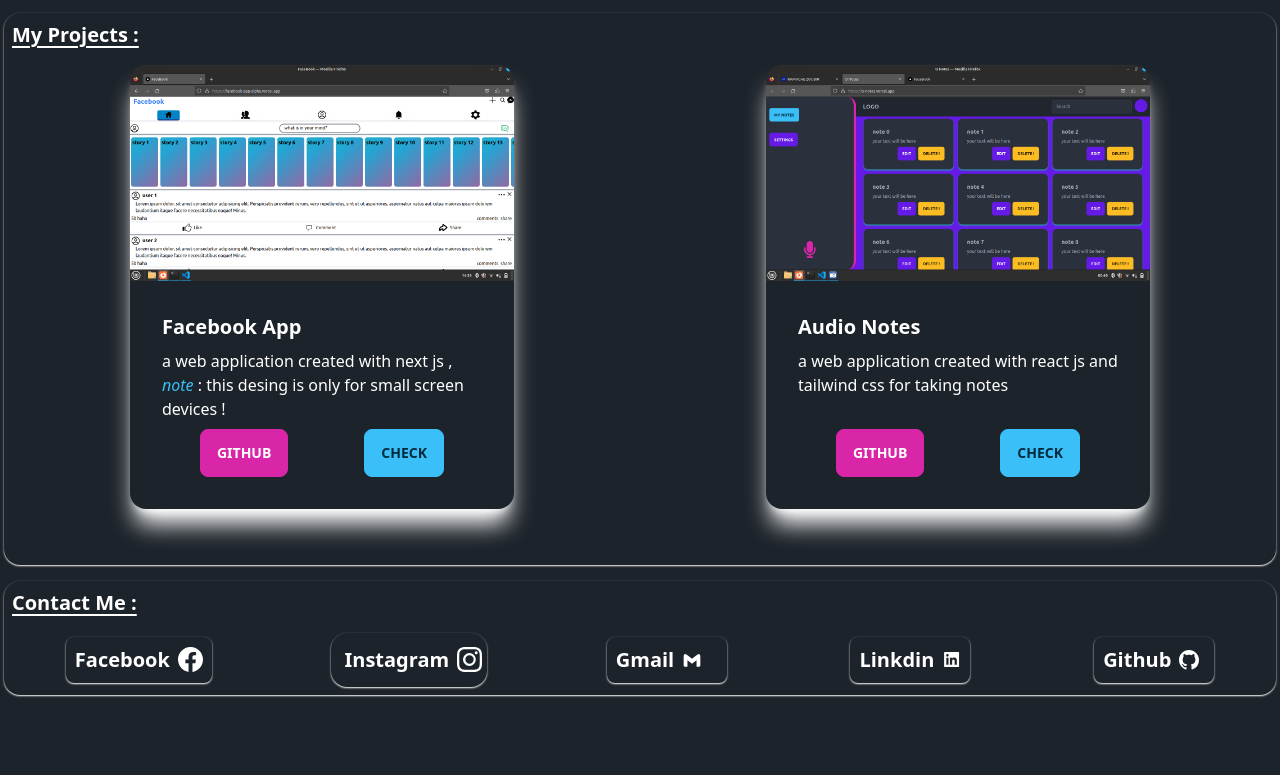
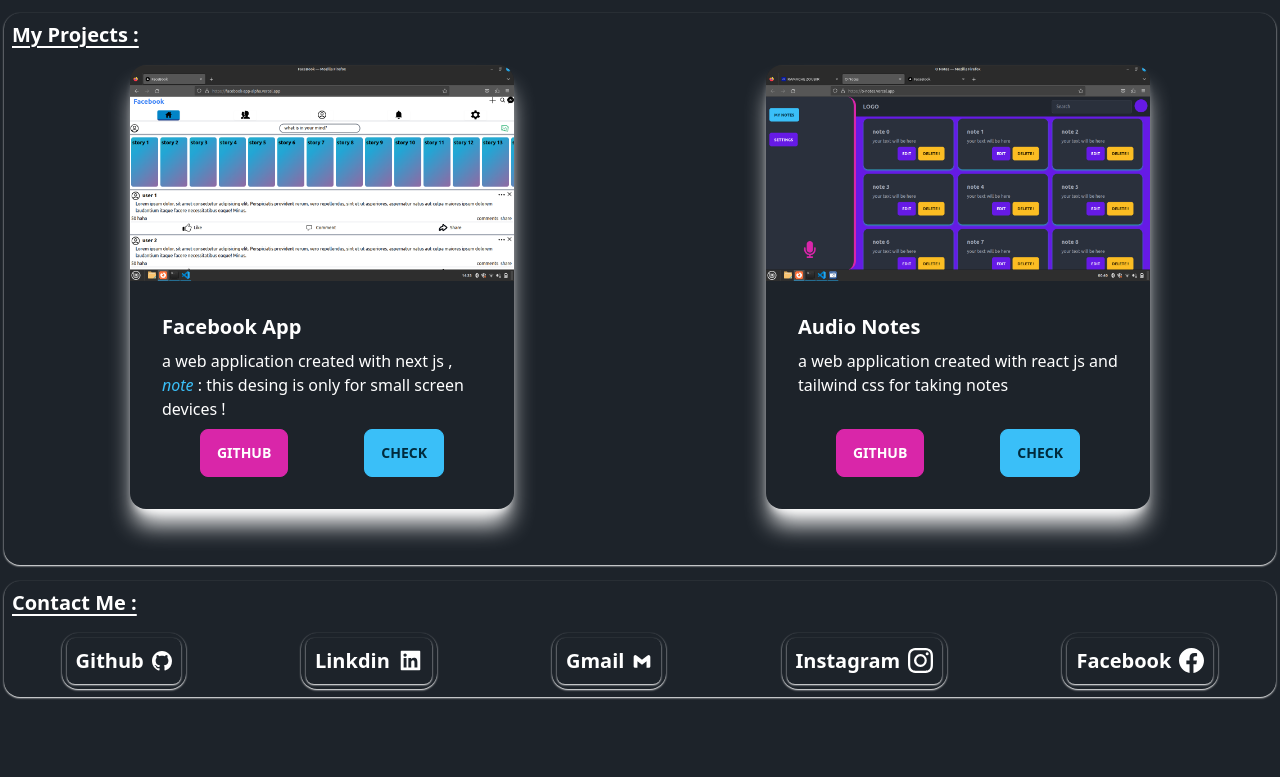
Before and after one commit to Zoubir-Ramache/portfolio, a Next.js app: page / in a window 1280 px wide. Shown: the part 1163-1940 px from the top of the page. Built offline with nearby package versions, Linux system fonts and the light colour scheme.

Commit message:
refactor Contact component

```diff
--- a/app/App.tsx
+++ b/app/App.tsx
@@ -1,38 +1,40 @@
-"use client"
-import { useEffect  } from "react"
-import { useStateContext } from "@/Context/FirstProvider"
-import { NavBar, Profile, MyProjects, ContactMe, AboutMe, Loading } from "@/components"
+"use client";
+import { useEffect } from "react";
+import { useStateContext } from "@/Context/FirstProvider";
+import {
+  NavBar,
+  Profile,
+  MyProjects,
+  ContactMe,
+  AboutMe,
+  Loading,
+} from "@/components";
 export default function App() {
-
-  const { ActiveNavbar, theme, setTheme, ActiveNavbarOnScroll, loading } = useStateContext()
-
-
+  const { ActiveNavbar, theme, setTheme, ActiveNavbarOnScroll, loading } =
+    useStateContext();
 
   useEffect(() => {
+    const currentTheme = localStorage.getItem("theme");
+    setTheme(currentTheme || "dark");
 
-    const currentTheme = localStorage.getItem('theme')
-    setTheme(currentTheme || 'dark')
-    ///////////////////////////////////////::
-
-    window.addEventListener('scroll', ActiveNavbarOnScroll)
-
-    }, [setTheme , ActiveNavbarOnScroll])
+    window.addEventListener("scroll", ActiveNavbarOnScroll);
+  }, [setTheme, ActiveNavbarOnScroll]);
 
   return (
     <>
       {loading && <Loading />}
-      <div data-theme={theme} className=" bg-base-100 overflow-hidden  font-sans text-primary-content ">
-
+      <div
+        data-theme={theme}
+        className=" bg-base-100 overflow-hidden  font-sans text-primary-content "
+      >
         {ActiveNavbar && <NavBar />}
         <Profile />
-        <div className='mt-24 '>
+        <div className="mt-24 ">
           <AboutMe />
           <MyProjects />
           <ContactMe />
         </div>
       </div>
     </>
-
-  )
-
+  );
 }
--- a/components/AboutMe.tsx
+++ b/components/AboutMe.tsx
@@ -1,27 +1,27 @@
-
-import Skills from './Skills'
-import {motion as m } from "framer-motion"
+import Skills from "./Skills";
+import { motion as m } from "framer-motion";
 function AboutMe() {
-
-
-
-
-
   return (
-    <m.main initial={{scaleX:.3}} whileInView={{scaleX:1}}  className=' card p-2   shadow-sm m-1 shadow-primary-content'>
-      <h1 id='AboutMe' className='card-title text-primary-content  underline  underline-offset-4 '>About me :</h1>
-      <article className=' inline-block font-semibold p-2 pl-8 text-primary-content  '>
-
+    <m.main
+      initial={{ scaleX: 0.3 }}
+      whileInView={{ scaleX: 1 }}
+      className=" card p-2   shadow-sm m-1 shadow-primary-content"
+    >
+      <h1
+        id="AboutMe"
+        className="card-title text-primary-content  underline  underline-offset-4 "
+      >
+        About me :
+      </h1>
+      <article className=" inline-block font-semibold p-2 pl-8 text-primary-content  ">
         <li>a web devloper from algeria</li>
         <li>student at the univercity of constantine</li>
         <li>20 years old</li>
 
-
-      <Skills/>
-
+        <Skills />
       </article>
     </m.main>
-  )
+  );
 }
 
-export default AboutMe
+export default AboutMe;
--- a/components/ContactMe.tsx
+++ b/components/ContactMe.tsx
@@ -1,47 +1,76 @@
-import { BsFacebook } from "react-icons/bs"
-import { BsInstagram } from "react-icons/bs"
-import { AiFillLinkedin } from "react-icons/ai"
-import { BsGithub } from "react-icons/bs"
-import { BiLogoGmail } from "react-icons/bi"
-import { motion as m, useScroll } from "framer-motion"
+import { BsFacebook , BsInstagram  , BsGithub} from "react-icons/bs";
+import { AiFillLinkedin } from "react-icons/ai";
+import { BiLogoGmail } from "react-icons/bi";
+import { motion as m, useScroll } from "framer-motion";
+import { IconType } from "react-icons";
+type props = {
+  name: string;
+  Icon: IconType;
+  link: string;
+};
 export default function ContactMe() {
-
-
-  const { scrollYProgress } = useScroll()
+  const { scrollYProgress } = useScroll();
 
   return (
-    <m.div style={{ scaleX: scrollYProgress }} className='  mb-20 font-sans card shadow-sm shadow-primary-content m-1 mt-4 p-2 capitalize'>
-      <h1 id='Contact' className='card-title text-primary-content underline underline-offset-4 '>Contact me : </h1>
-      <main className='flex gap-4 flex-wrap  justify-around mt-4'>
-        <div className='card p-1 '>
+    <m.div
+      style={{ scaleX: scrollYProgress }}
+      className="  mb-20 font-sans card shadow-sm shadow-primary-content m-1 mt-4 p-2 capitalize"
+    >
+      <h1
+        id="Contact"
+        className="card-title text-primary-content underline underline-offset-4 "
+      >
+        Contact me :
+      </h1>
+      <div className="flex gap-4 flex-wrap  justify-around mt-4">
+        {CONTACTS.map(({ name, Icon, link }) => (
+          <Contact name={name} link={link} Icon={Icon} key={link} />
+        ))}
+      </div>
+    </m.div>
+  );
+}
+const Contact = ({ name, Icon, link }: props) => (
+  <m.a
+    whileInView={{ scale: 1 }}
+    initial={{ scale: 0.6 }}
+    transition={{ delay: 0.1 }}
+    href={link}
+    target="_blank"
+    className="card p-1 btn-ghost shadow-sm shadow-primary-content items-center flex flex-row "
+    key={link}
+  >
+    <h1 className="card-title shadow-sm shadow-primary-content   text-primary-content btn-ghost p-2 rounded-lg">
+      {name} <Icon />
+    </h1>
+  </m.a>
+);
 
-          <m.a whileInView={{ scale: 1 }} initial={{ scale: .6 }} transition={{ delay: .1 }} href='https://www.facebook.com/zoubir.ramach' target='_blank' className=' shadow-sm shadow-primary-content  card-title text-primary-content   btn-ghost p-2 rounded-lg'>
-            facebook <BsFacebook size={25} />
-          </m.a>
-        </div>
-        <m.a whileInView={{ scale: 1 }} initial={{ scale: .6 }} transition={{ delay: .1 }} href='https://instagram.com/ramache_zoubir' target='_blank' className='card p-1 btn-ghost shadow-sm shadow-primary-content items-center flex flex-row '>
-          <h1 className=' card-title   text-primary-content  p-2 rounded-lg'>
-            instagram
-          </h1>
-          <BsInstagram className="inline-block" size={25} />
-        </m.a>
-        <m.a whileInView={{ scale: 1 }} initial={{ scale: .6 }} transition={{ delay: .1 }} href='mailto:ramachezoubir@gmail.com' target='_blank' className='card p-1  w-32'>
-          <h1 className='card-title shadow-sm shadow-primary-content  text-primary-content   btn-ghost p-2 rounded-lg'>
-            gmail <BiLogoGmail />
-          </h1>
-        </m.a>
-        <m.a whileInView={{ scale: 1 }} initial={{ scale: .6 }} transition={{ delay: .1 }} href='https://www.linkedin.com/in/zoubir-ramache-04189a25b' target='_blank' className='card p-1  w-32 '>
-          <h1 className='card-title shadow-sm shadow-primary-content   text-primary-content  btn-ghost p-2 rounded-lg'>
-            linkdin <AiFillLinkedin size={25} />
-          </h1>
-        </m.a>
-        <m.a whileInView={{ scale: 1 }} initial={{ scale: .6 }} transition={{ delay: .1 }} href='https://github.com/remmachezoubir' target='_blank' className='card p-1 w-32 '>
-          <h1 className='card-title shadow-sm shadow-primary-content   text-primary-content btn-ghost p-2 rounded-lg'>
-            github <BsGithub />
-          </h1>
-        </m.a>
-      </main>
+const CONTACTS: props[] = [
+  {
+    name: "github",
+    Icon: () => <BsGithub />,
 
-    </m.div>
-  )
-}
+    link: "https://github.com/remmachezoubir",
+  },
+  {
+    name: "linkdin",
+    Icon: () => <AiFillLinkedin size={25} />,
+    link: "https://www.linkedin.com/in/zoubir-ramache-04189a25b",
+  },
+  {
+    name: "gmail",
+    Icon: () => <BiLogoGmail />,
+    link: "mailto:ramachezoubir@gmail.com",
+  },
+  {
+    name: "instagram",
+    Icon: () => <BsInstagram className="inline-block" size={25} />,
+    link: "https://instagram.com/ramache_zoubir",
+  },
+  {
+    name: "facebook",
+    Icon: () => <BsFacebook size={25} />,
+    link: "https://www.facebook.com/zoubir.ramach",
+  },
+];
--- a/components/Skills.tsx
+++ b/components/Skills.tsx
@@ -10,7 +10,7 @@
 
   return (
 
-    <footer>
+    <div>
     <h2 className=' card-title text-primary-content underline'>my skills :</h2>
     <div  className=' w-full flex flex-wrap justify-around gap-2 px-8 py-2 capitalize font-bold'>
 
@@ -26,7 +26,7 @@
 
     </div>
 
-  </footer>
+  </div>
 
 
     )
--- a/components/index.ts
+++ b/components/index.ts
@@ -3,7 +3,7 @@
 import MyProjects from "./MyProjects";
 import NavBar from "./NavBar";
 import Profile from "./profile";
-import Loading from "./loading/Loading";
+import Loading from "./loading";
 export {
     AboutMe , ContactMe , MyProjects , NavBar , Profile , Loading
 }
--- a/components/loading/Loading.tsx
+++ b/components/loading/index.tsx
@@ -1,4 +1,3 @@
-// import React from 'react'
 import './style.css'
 function Loading() {
   return (
```
